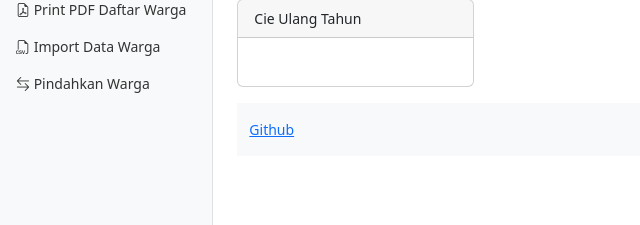
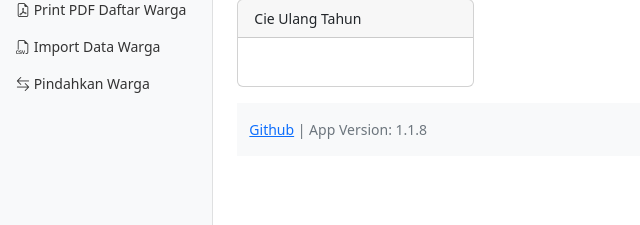
Before and after one commit to robertusnegoro/datawarga, a Django app: page /warga/dashboard-report in a window 1280 px wide. Shown: the part 575-800 px from the top of the page, without its empty margins (0-640 px from the left). Run offline with Django 4.2, Linux system fonts and the light colour scheme; the visitor is signed in with stand-in values (Sample User, id 1); data that the repository does not hold is empty; parts of the project's set-up code (start-up, migrations or seed data) failed here and were passed over; some libraries are stand-ins or nearby versions.

Commit message:
Add app version

```diff
--- a/datawarga/datawarga/settings.py
+++ b/datawarga/datawarga/settings.py
@@ -86,6 +86,7 @@ TEMPLATES = [
                 "django.template.context_processors.request",
                 "django.contrib.auth.context_processors.auth",
                 "django.contrib.messages.context_processors.messages",
+                "kependudukan.context_processors.app_version",
             ],
         },
     },
--- /dev/null
+++ b/datawarga/kependudukan/context_processors.py
@@ -0,0 +1,5 @@
+from .version import VERSION
+
+
+def app_version(request):
+    return {"app_version": VERSION}
--- a/datawarga/kependudukan/templates/base.html
+++ b/datawarga/kependudukan/templates/base.html
@@ -152,7 +152,7 @@
                     {% block content %}{% endblock %}
                     <div class="footer mt-auto py-3 bg-light">
                         <div class="container">
-                          <span class="text-muted"><a href="https://github.com/robertusnegoro">Github</a></span>
+                          <span class="text-muted"><a href="https://github.com/robertusnegoro">Github</a> | App Version: {{ app_version }}</span>
                         </div>
                     </div>
                 </main>
--- /dev/null
+++ b/datawarga/kependudukan/version.py
@@ -0,0 +1 @@
+VERSION = "1.1.8"
```
Also changed, not shown: datawarga/kependudukan/utility.py (+5 -10 lines).
